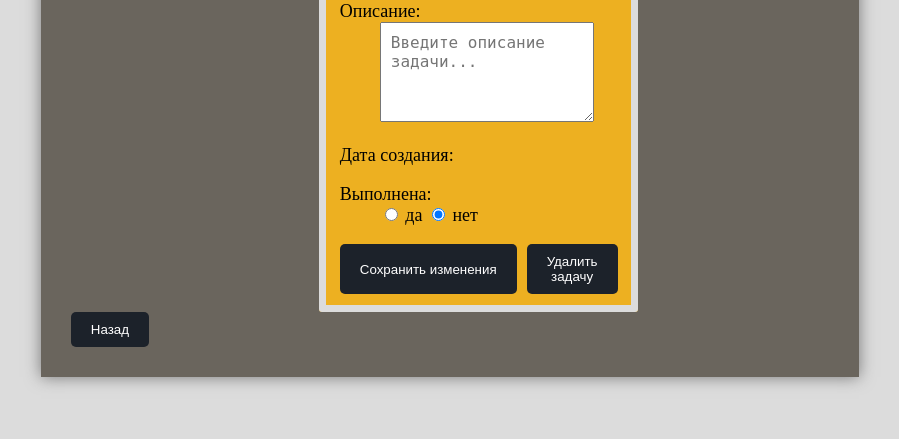
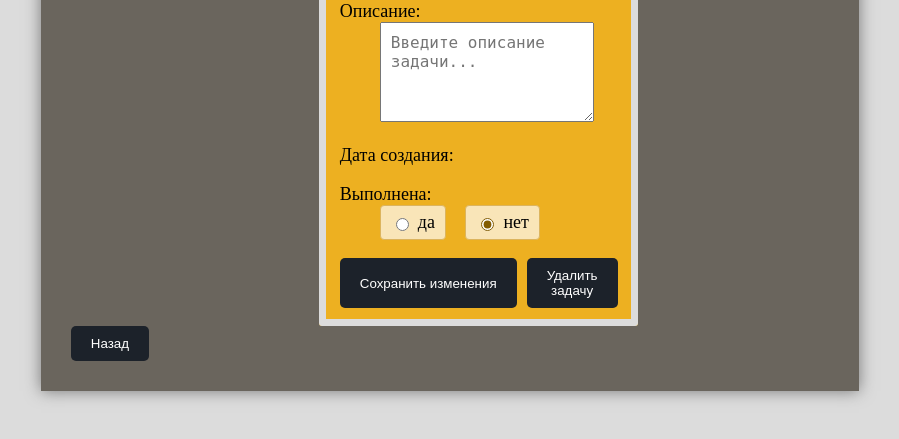
Before and after one commit to MelKatya/daily_journal, a Flask app: template flask-version/templates/task_id.html in a window 1280 px wide. Shown: the part 268-707 px from the top of the page, without its empty margins (190-1089 px from the left). Run offline with Flask 3, Linux system fonts and the light colour scheme; the template is opened without the code that fills it, so the values that code supplies are empty.

Commit message:
add radio style

```diff
--- a/flask-version/static/style.css
+++ b/flask-version/static/style.css
@@ -211,3 +211,25 @@ table.customTable {
     border-radius: 4px;
     border: none;
 }
+
+
+.radio {
+    display: inline-flex;
+    align-items: center;
+    gap: 6px;
+    margin-right: 15px;
+    background-color: #f9e5b8;
+    padding: 6px 10px;
+    border-radius: 4px;
+    border: 1px solid #dcb45e;
+    transition: background 0.3s ease;
+}
+
+.radio:hover {
+    background-color: #f5d280;
+    cursor: pointer;
+}
+
+.radio input[type="radio"] {
+    accent-color: #825b00;
+}
```
